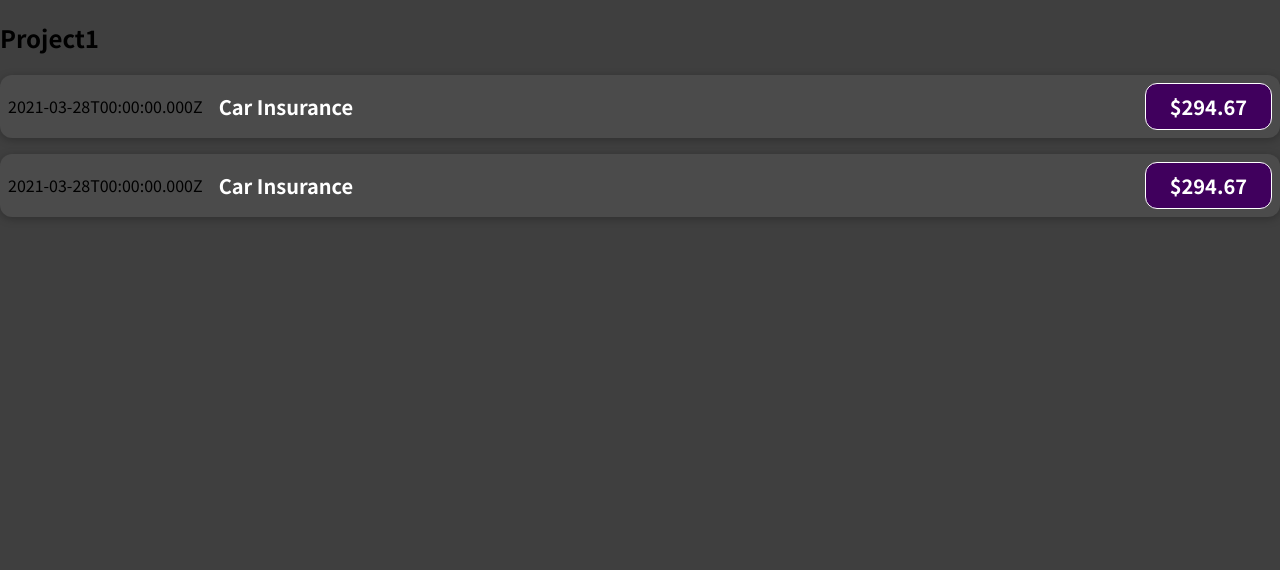
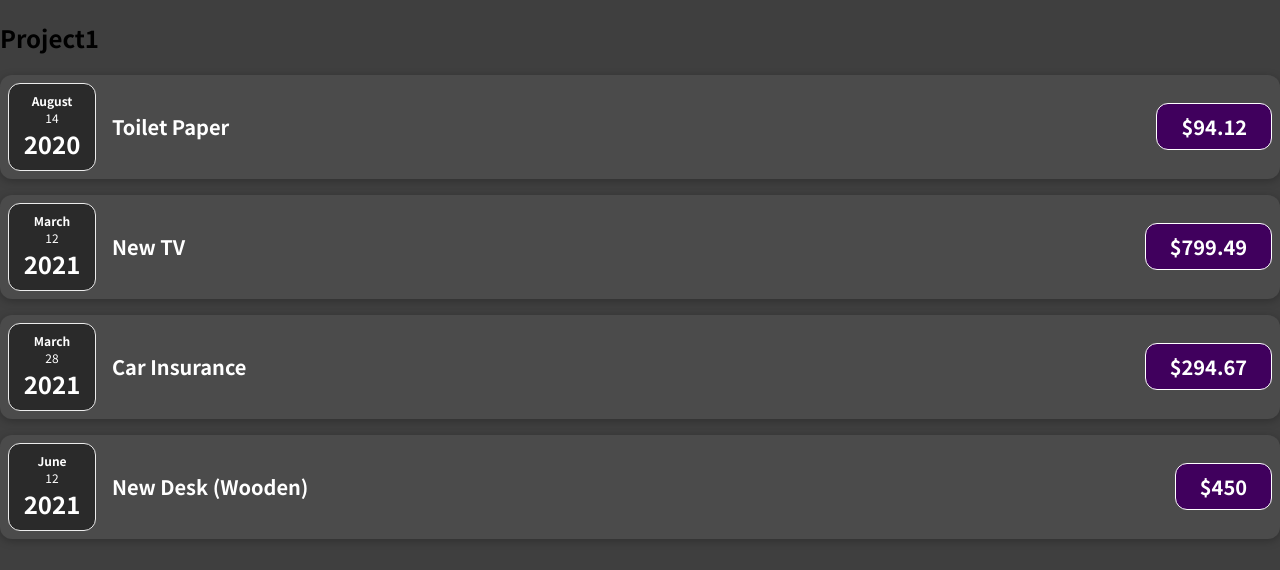
Before and after one commit to YaroslavSnigur/React-Project-Expenses, a React (Create React App) app: page / in a window 1280 px wide. Shown: the top 570 px of the page. Built offline with nearby package versions, Linux system fonts and the light colour scheme.

Commit message:
expense date added

```diff
--- a/src/App.js
+++ b/src/App.js
@@ -25,8 +25,26 @@ function App() {
   return (
     <div>
       <h2>Project1</h2>
-      <ExpenseItem />
-      <ExpenseItem />
+      <ExpenseItem
+        title={expenses[0].title}
+        amount={expenses[0].amount}
+        date={expenses[0].date}
+      />
+      <ExpenseItem
+        title={expenses[1].title}
+        amount={expenses[1].amount}
+        date={expenses[1].date}
+      />
+      <ExpenseItem
+        title={expenses[2].title}
+        amount={expenses[2].amount}
+        date={expenses[2].date}
+      />
+      <ExpenseItem
+        title={expenses[3].title}
+        amount={expenses[3].amount}
+        date={expenses[3].date}
+      />
     </div>
   );
 }
--- /dev/null
+++ b/src/components/ExpenseDate.css
@@ -0,0 +1,26 @@
+.expense-date {
+  display: flex;
+  flex-direction: column;
+  width: 5.5rem;
+  height: 5.5rem;
+  border: 1px solid #ececec;
+  background-color: #2a2a2a;
+  color: white;
+  border-radius: 12px;
+  align-items: center;
+  justify-content: center;
+}
+
+.expense-date__month {
+  font-size: 0.75rem;
+  font-weight: bold;
+}
+
+.expense-date__year {
+  font-size: 0.75rem;
+}
+
+.expense-date__day {
+  font-size: 1.5rem;
+  font-weight: bold;
+}
--- /dev/null
+++ b/src/components/ExpenseDate.jsx
@@ -0,0 +1,17 @@
+import "./ExpenseDate.css";
+
+function ExpenseDate(props) {
+  const month = props.date.toLocaleString("en-US", { month: "long" });
+  const day = props.date.toLocaleString("en-US", { day: "2-digit" });
+  const year = props.date.getFullYear();
+
+  return (
+    <div className="expense-date">
+      <div className="expense-date__month">{month}</div>
+      <div className="expense-date__year">{day}</div>
+      <div className="expense-date__day">{year}</div>
+    </div>
+  );
+}
+
+export default ExpenseDate;
--- a/src/components/ExpenseItem.jsx
+++ b/src/components/ExpenseItem.jsx
@@ -1,16 +1,13 @@
 import "./ExpenseItem.css";
+import ExpenseDate from "./ExpenseDate";
 
-function ExpenseItem() {
-  const expenseDate = new Date(2021, 2, 28);
-  const expenseTitle = "Car Insurance";
-  const expenseAmount = 294.67;
-
+function ExpenseItem(props) {
   return (
     <div className="expense-item">
-      <div>{expenseDate.toISOString()}</div>
+      <ExpenseDate date={props.date} />
       <div className="expense-item__description">
-        <h2>{expenseTitle}</h2>
-        <div className="expense-item__price">${expenseAmount}</div>
+        <h2>{props.title}</h2>
+        <div className="expense-item__price">${props.amount}</div>
       </div>
     </div>
   );
```
Also changed, not shown: 1 other file (tests, documents, lock files or other folders).
